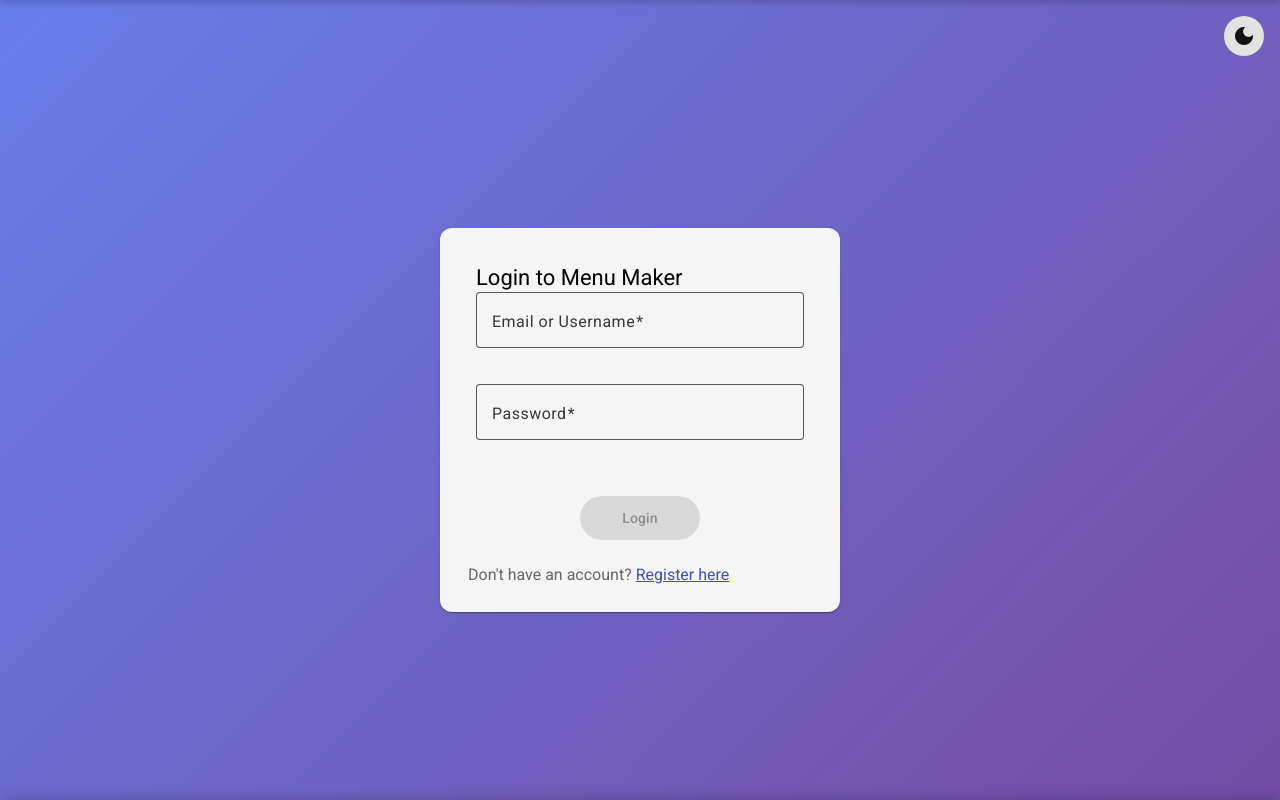
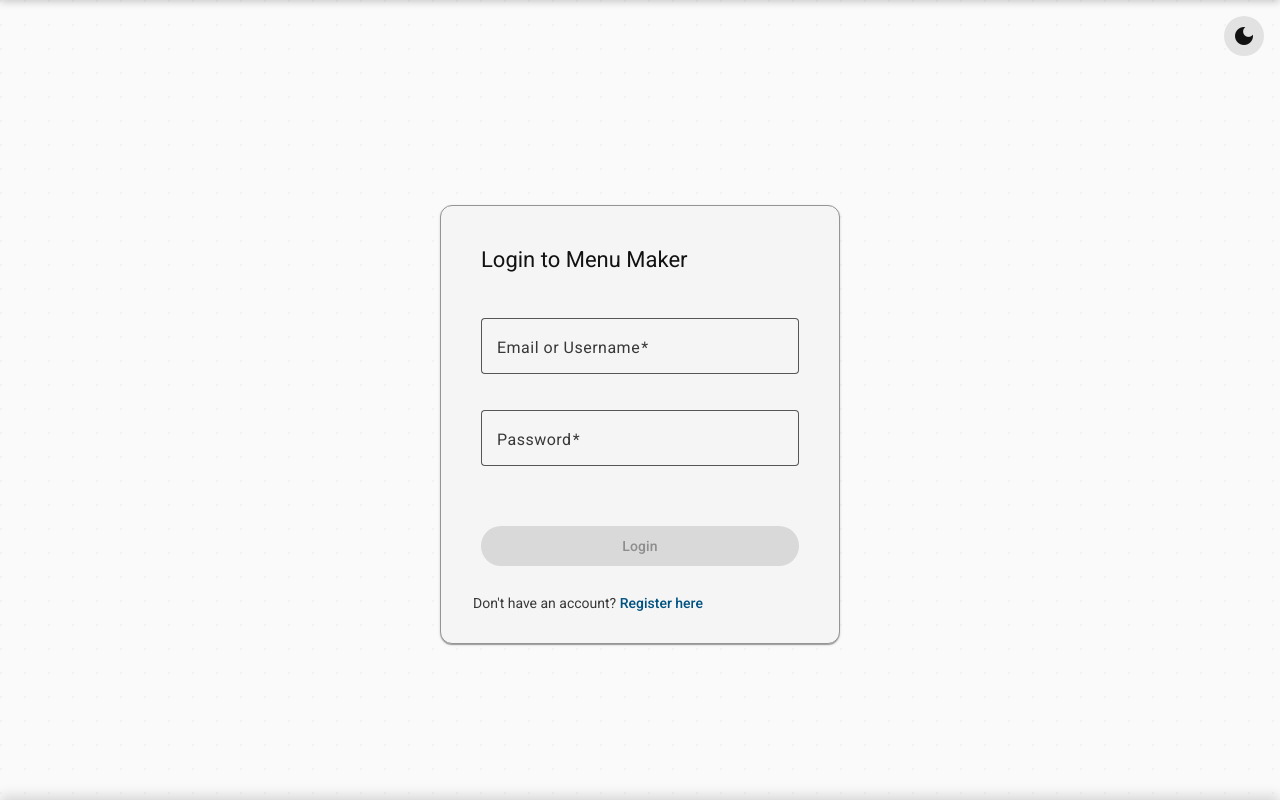
Before and after one commit to gastoncarriquiry/menu-maker, an Angular app in the folder frontend/: page /login in a window 1280 px wide. Built offline with nearby package versions, Linux system fonts and the light colour scheme; no server answers.

Commit message:
feat: improve login error handling and update styles for better user feedback

```diff
--- a/frontend/src/app/pages/login/login.html
+++ b/frontend/src/app/pages/login/login.html
@@ -34,15 +34,9 @@
           }
         </mat-form-field>
 
-        @if (errorMessage()) {
-          <div class="error-message">
-            {{ errorMessage() }}
-          </div>
-        }
-
         <div class="button-container">
           <button
-            mat-raised-button
+            matButton="filled"
             color="primary"
             type="submit"
             [disabled]="loginForm.invalid || isLoading()"
--- a/frontend/src/app/pages/login/login.scss
+++ b/frontend/src/app/pages/login/login.scss
@@ -2,62 +2,83 @@
   display: flex;
   justify-content: center;
   align-items: center;
-  min-height: 100vh;
-  padding: 20px;
-  background: linear-gradient(135deg, #667eea 0%, #764ba2 100%);
-}
+  min-height: 100dvh;
+  padding: 1.5em;
+  background-color: var(--mat-sys-background);
+  background-image: radial-gradient(
+    circle at 1px 1px,
+    rgba(0, 0, 0, 0.03) 1px,
+    transparent 0
+  );
+  background-size: 1.5em 1.5em;
 
   .login-card {
     width: 100%;
-  max-width: 400px;
-  padding: 20px;
+    max-width: 25em;
+    padding: 1.5em;
+    border: 1px solid var(--mat-sys-outline-variant);
+
+    mat-card-title {
+      margin-bottom: 2em;
+      color: var(--mat-sys-on-surface);
     }
 
+    mat-card-content {
+      form {
         .full-width {
           width: 100%;
-  margin-bottom: 16px;
+          margin-bottom: 1em;
+
+          &.error input {
+            border-color: var(--mat-sys-error) !important;
           }
-
-.error-message {
-  color: #f44336;
-  margin-bottom: 16px;
-  padding: 8px;
-  background-color: #ffebee;
-  border-radius: 4px;
-  font-size: 14px;
         }
 
         .button-container {
           display: flex;
           justify-content: center;
-  margin-top: 20px;
-}
+          margin-top: 1.5em;
 
           .login-button {
-  min-width: 120px;
-  height: 44px;
-}
-
-.register-link {
-  text-align: center;
-  margin: 16px 0 0 0;
-  color: #666;
-}
-
-.link {
-  color: #3f51b5;
-  cursor: pointer;
-  text-decoration: underline;
-}
-
-.link:hover {
-  color: #303f9f;
-}
-
-.error input {
-  border-color: #f44336;
-}
+            width: 100%;
 
             mat-spinner {
               margin: 0 auto;
             }
+          }
+        }
+      }
+    }
+
+    mat-card-actions {
+      .register-link {
+        text-align: center;
+        margin: 1.5em 0 0 0;
+        color: var(--mat-sys-on-surface-variant);
+        font-size: 0.875em;
+
+        .link {
+          color: var(--mat-sys-primary);
+          cursor: pointer;
+          text-decoration: none;
+          font-weight: 500;
+          transition: color 0.15s ease;
+
+          &:hover {
+            text-decoration: underline;
+          }
+        }
+      }
+    }
+  }
+
+  // Responsive design
+  @media (max-width: 37.5em) {
+    // 600px converted to em
+    padding: 1em;
+
+    .login-card {
+      padding: 1.5em;
+    }
+  }
+}
--- a/frontend/src/app/pages/login/login.ts
+++ b/frontend/src/app/pages/login/login.ts
@@ -33,7 +33,6 @@ import { AuthService } from '../../services/auth';
 export class LoginComponent {
   loginForm: FormGroup;
   isLoading = signal(false);
-  errorMessage = signal('');
 
   constructor(
     private readonly fb: FormBuilder,
@@ -55,7 +54,6 @@ export class LoginComponent {
   onSubmit(): void {
     if (this.loginForm.valid) {
       this.isLoading.set(true);
-      this.errorMessage.set('');
 
       this.auth.login(this.loginForm.value).subscribe({
         next: (response) => {
@@ -64,13 +62,21 @@ export class LoginComponent {
             duration: 3000,
             horizontalPosition: 'center',
             verticalPosition: 'top',
+            panelClass: ['success-snackbar'],
           });
           this.router.navigate(['/dashboard']);
         },
         error: (error) => {
           this.isLoading.set(false);
-          this.errorMessage.set(
-            error.message || 'Login failed. Please try again.',
+          this.snackBar.open(
+            error.message ?? 'Login failed. Please try again.',
+            'Close',
+            {
+              duration: 5000,
+              horizontalPosition: 'center',
+              verticalPosition: 'top',
+              panelClass: ['error-snackbar'],
+            },
           );
         },
       });
```
Lines whose indentation alone changed are shown as unchanged.
